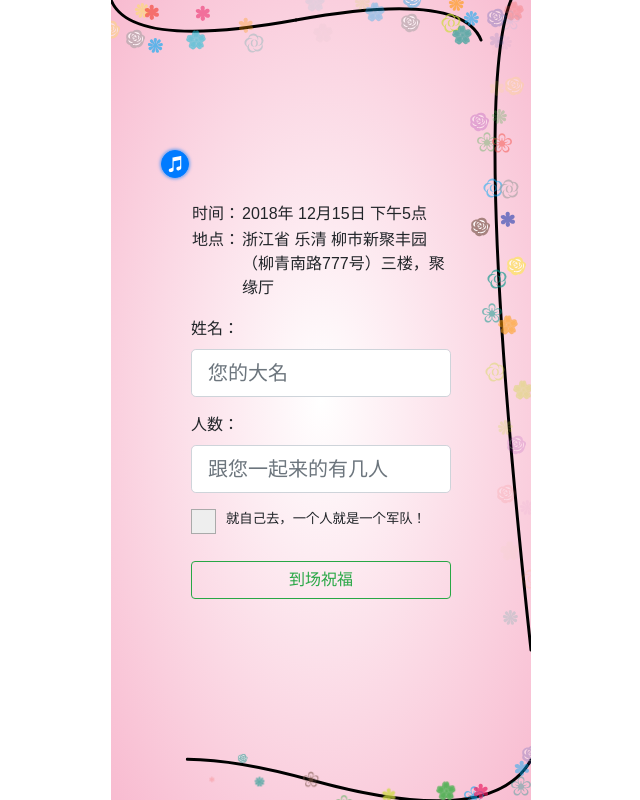
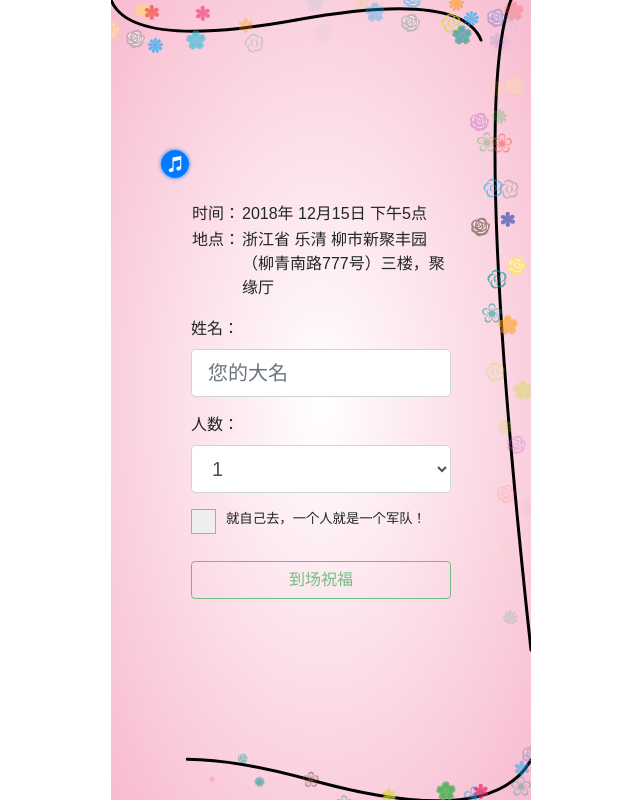
Before and after one commit to hotyhuang/invitation, a React app: page / in a window 1280 px wide. Both pictures are taken after a click on the button "我要参加". Shown: the whole page, without its empty margins (319-959 px from the left). Built offline with nearby package versions, Linux system fonts and the light colour scheme.

Commit message:
convert number to dropdown

```diff
--- a/src/ui/Container.css
+++ b/src/ui/Container.css
@@ -179,6 +179,13 @@
 
 .input-disabled {
     background-color: #ccc;
+    pointer-events: none;
+}
+
+.button-disabled {
+    background-color: #ccc;
+    border-color: #ccc;
+    color: #fff;
     pointer-events: none;
 }
 
--- a/src/ui/Container.js
+++ b/src/ui/Container.js
@@ -142,13 +142,8 @@ class StageTwo extends Component {
         buttonClicked: false
     }
     setName = (e) => this.setState({name: e.target.value})
-    setNum = (e) => {
-        let value = e.target.value.replace(/\D/g, '')
-        value = value > 15 ? '15'
-            : value < 1 ? '1' : value
-        this.setState({number: value})
-    }
-    goAlone = () => this.setState({ alone: !this.state.alone })
+    setNum = (e) => this.setState({number: e.target.value})
+    goAlone = () => this.setState({ alone: !this.state.alone, number: 1 })
     join = () => {
         const { name, number, alone } = this.state
 
@@ -199,10 +194,17 @@ class StageTwo extends Component {
                                 <p className='text-danger'>多少人一起来？</p>
                                 : null
                         }
-                        <Input type='number' name='number' placeholder='跟您一起来的有几人'
+                        <Input type='select' name='number' placeholder='跟您一起来的有几人'
                             bsSize="lg" invalid={numberWarning}
                             className={alone ? 'input-disabled' : null}
-                            value={number} onChange={this.setNum} />
+                            value={number} onChange={this.setNum}>
+                            {
+                                [...Array(10)].map((a,i) =>
+                                    <option key={i}>{i + 1}</option>
+                                )
+                            }
+                            <option>{'> 10'}</option>
+                        </Input>
                         <label className="myCheckbox">
                             就自己去，一个人就是一个军队！
                             <input type="checkbox" value={alone}
@@ -212,7 +214,7 @@ class StageTwo extends Component {
                         <Button outline color="success" block
                             className={cx(
                                 'callBtn',
-                                name.length > 1 && (alone || number) ? 'glowBorder' : null
+                                name.length > 1 && (alone || number) ? 'glowBorder' : 'disabled'
                             )}
                             onClick={this.join}>
                             到场祝福
```
